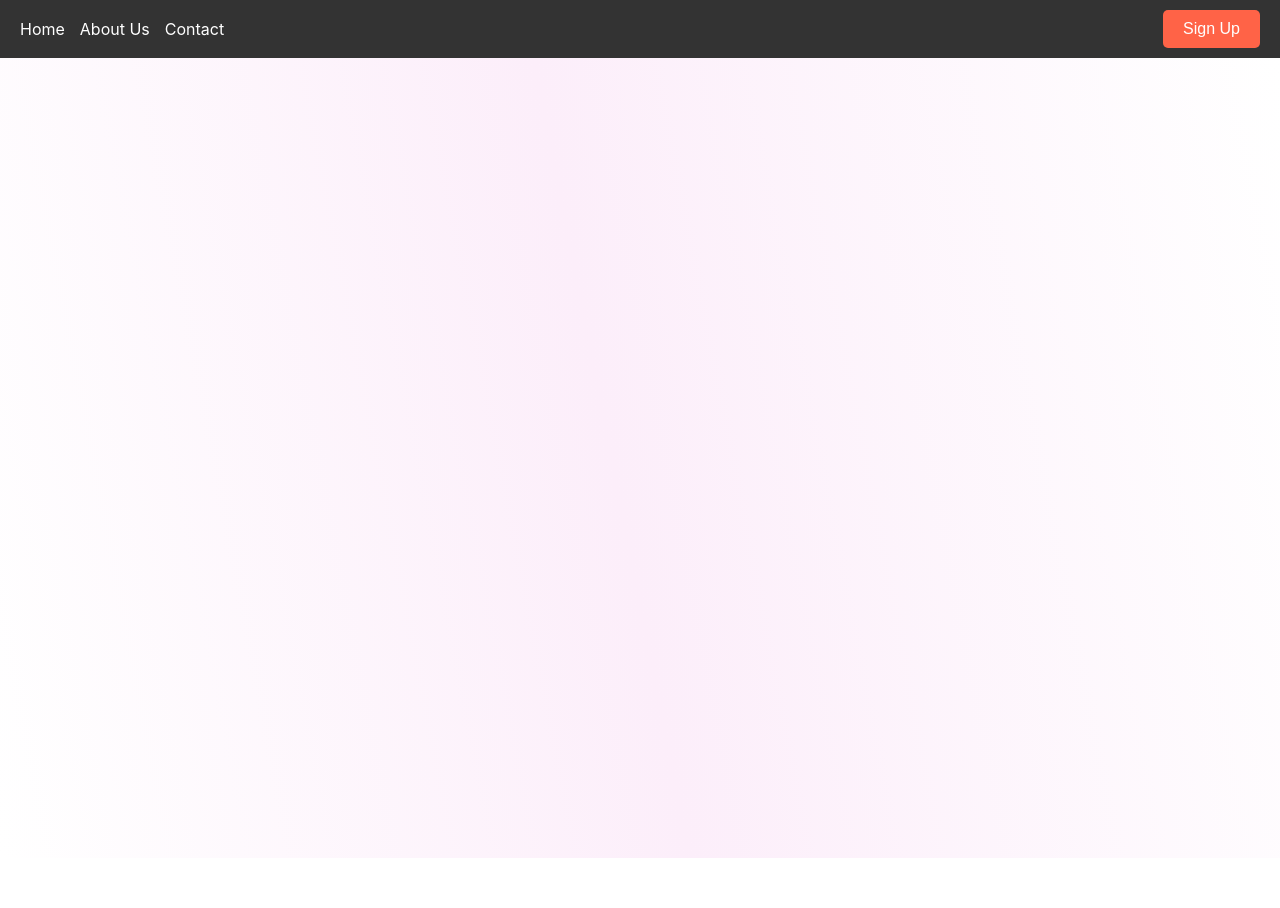
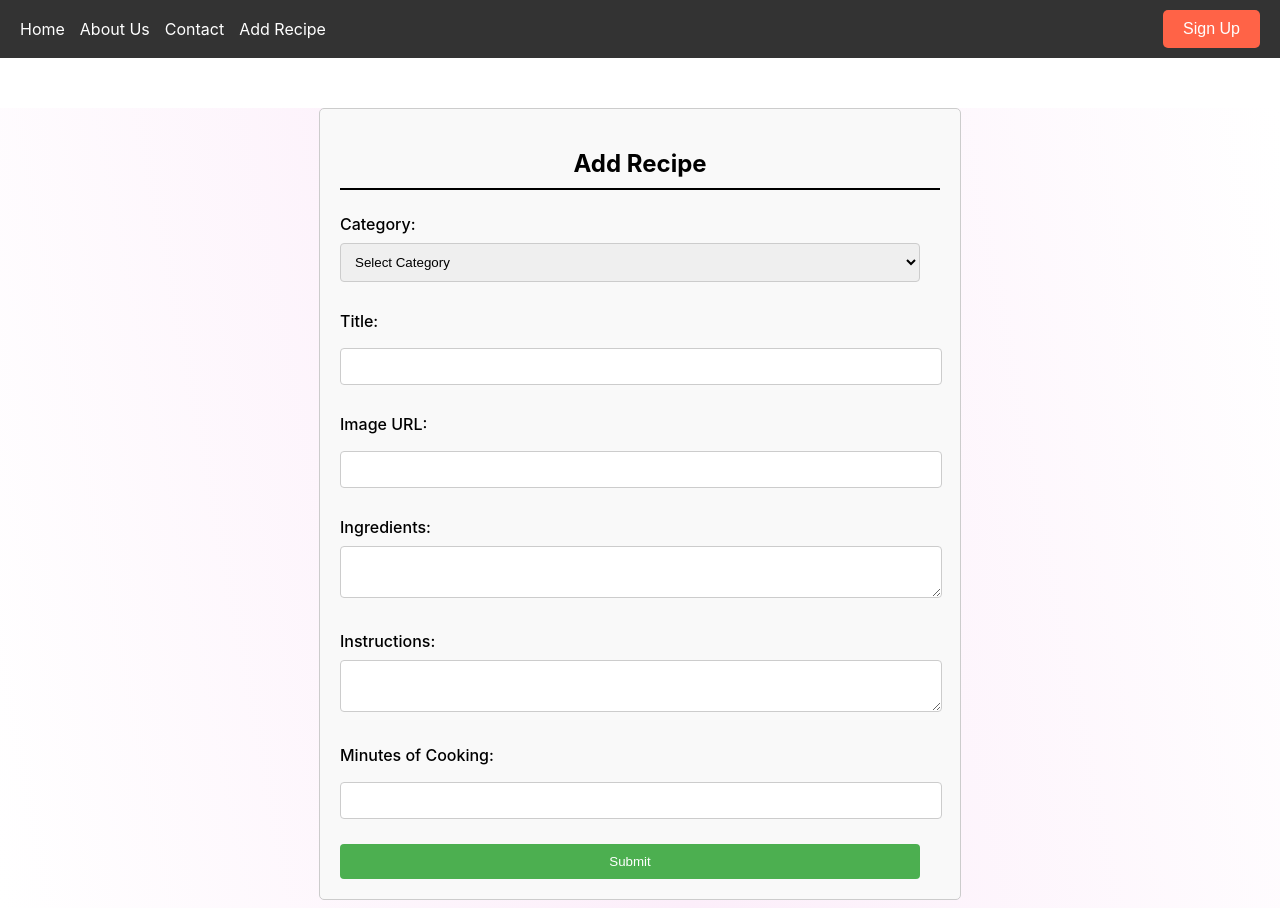
Before and after one commit to shaheen234/Recipe_Realm, a React (Create React App) app in the folder my-app/: page /add-recipe in a window 1280 px wide. Before the commit the page ends 858 px from the top, so only its background shows below. Built offline with nearby package versions, Linux system fonts and the light colour scheme.

Commit message:
Add recipe added, Comment section added

```diff
--- /dev/null
+++ b/my-app/src/AddRecipe.jsx
@@ -0,0 +1,65 @@
+import React, { useState } from 'react';
+import { useNavigate } from 'react-router-dom';
+import './App.css'; // Import the CSS file
+
+const AddRecipe = () => {
+  const [category, setCategory] = useState('');
+  const [title, setTitle] = useState('');
+  const [image, setImage] = useState('');
+  const [ingredients, setIngredients] = useState('');
+  const [instructions, setInstructions] = useState('');
+  const [cookingTime, setCookingTime] = useState('');
+  const navigate = useNavigate();
+
+  const handleSubmit = (e) => {
+    e.preventDefault();
+    // Handle form submission logic here
+    console.log({ category, title, image, ingredients, instructions, cookingTime });
+    navigate('/home'); // Redirect to home after submission
+  }
+
+  return (
+    <div className="add-recipe-container">
+      <h2>Add Recipe</h2>
+      <form className='form-conatiner' onSubmit={handleSubmit}>
+        <div>
+          <label>Category:</label>
+          <select value={category} onChange={(e) => setCategory(e.target.value)} required>
+            <option value="">Select Category</option>
+            <option value="meal">Meal</option>
+            <option value="breakfast">Breakfast</option>
+            <option value="dessert">Dessert</option>
+          </select>
+        </div>
+        <div>
+          <label>Title:</label>
+          <input
+            type="text"
+            value={title}
+            onChange={(e) => setTitle(e.target.value)}
+            required
+          />
+        </div>
+        <div>
+          <label>Image URL:</label>
+          <input type="text" value={image} onChange={(e) => setImage(e.target.value)} required />
+        </div>
+        <div>
+          <label>Ingredients:</label>
+          <textarea value={ingredients} onChange={(e) => setIngredients(e.target.value)} required />
+        </div>
+        <div>
+          <label>Instructions:</label>
+          <textarea value={instructions} onChange={(e) => setInstructions(e.target.value)} required />
+        </div>
+        <div>
+          <label>Minutes of Cooking:</label>
+          <input type="number" value={cookingTime} onChange={(e) => setCookingTime(e.target.value)} required />
+        </div>
+        <button type="submit">Submit</button>
+      </form>
+    </div>
+  );
+}
+
+export default AddRecipe;
--- a/my-app/src/App.css
+++ b/my-app/src/App.css
@@ -1,6 +1,5 @@
 .App {
   text-align: center;
-  display: flex;
   min-height: 100vh;
   align-items: center;
   justify-content: center;
@@ -107,3 +106,118 @@ h1{
   grid-gap:1rem;
 
 }
+
+/*AddRecipe*/
+.add-recipe-container {
+  max-width: 600px;
+  margin: 50px auto;
+  padding: 20px;
+  border: 1px solid #ccc;
+  border-radius: 5px;
+  background-color: #f9f9f9;
+}
+
+.add-recipe-container h2 {
+  margin-bottom: 20px;
+  text-align: center;
+}
+
+.add-recipe-container form div {
+  margin-bottom: 15px;
+}
+
+.add-recipe-container label {
+  display: block;
+  margin-bottom: 5px;
+}
+
+.add-recipe-container input,
+.add-recipe-container textarea,
+.add-recipe-container select {
+  width: 100%;
+  padding: 10px;
+  margin-bottom: 10px;
+  border: 1px solid #ccc;
+  border-radius: 4px;
+}
+
+.add-recipe-container button {
+  display: block;
+  width: 100%;
+  padding: 10px;
+  background-color: #4CAF50;
+  color: white;
+  border: none;
+  border-radius: 4px;
+  cursor: pointer;
+}
+
+.add-recipe-container button:hover {
+  background-color: #45a049;
+}
+
+.form-conatiner{
+  padding-right: 20px;
+}
+
+/*Comment sec*/
+.comments-section-container {
+  display: flex;
+  justify-content: center; /* Center the container horizontally */
+  margin-top: 20px;
+}
+
+.comments-section {
+  max-width: 600px; /* Set a max width for the comment section */
+  width: 100%; /* Ensure it takes full width up to max width */
+  background-color: #cdcdcd; /* Optional: Add background color for better visibility */
+  padding: 20px; /* Optional: Add padding for better spacing */
+  border-radius: 8px; /* Optional: Add border radius for rounded corners */
+  box-shadow: 0 2px 5px rgba(0,0,0,0.1); /* Optional: Add a subtle shadow */
+}
+
+.comment-form {
+  display: flex;
+  flex-direction: column;
+  margin-bottom: 20px;
+}
+
+.comment-form textarea {
+  padding: 10px;
+  margin-bottom: 10px;
+  border: 1px solid #ccc;
+  border-radius: 4px;
+}
+
+.comment-form button {
+  padding: 10px;
+  background-color: #4CAF50;
+  color: white;
+  border: none;
+  border-radius: 4px;
+  cursor: pointer;
+}
+
+.comment-form button:hover {
+  background-color: #45a049;
+}
+
+.comments-list {
+  list-style: none;
+  padding: 0;
+}
+
+.comment-item {
+  border-bottom: 1px solid #ccc;
+  padding: 10px 0;
+}
+
+.comment-item p {
+  margin: 0;
+}
+
+.comment-item span {
+  display: block;
+  font-size: 0.8em;
+  color: #777;
+}
--- a/my-app/src/App.js
+++ b/my-app/src/App.js
@@ -8,6 +8,7 @@ import AboutUs from "./Aboutus";
 import Contact from "./Contacts";
 import HomePage from "./home";
 import PostPage from "./postpage";
+import AddRecipe from "./AddRecipe"; // Import the AddRecipe component
 
 function App() {
   const [currentForm, setCurrentForm] = useState('login');
@@ -24,6 +25,7 @@ function App() {
             <li><Link to="/home">Home</Link></li>
             <li><Link to="/about-us">About Us</Link></li>
             <li><Link to="/contact">Contact</Link></li>
+            <li><Link to="/add-recipe">Add Recipe</Link></li> {/* Add Recipe button */}
           </ul>
           <LoginRegisterButton
             currentForm={currentForm}
@@ -42,6 +44,7 @@ function App() {
           <Route path="/post/:id" element={<PostPage />} />
           <Route path="/login" element={<Login onFormSwitch={toggleForm} />} />
           <Route path="/register" element={<Register onFormSwitch={toggleForm} />} />
+          <Route path="/add-recipe" element={<AddRecipe />} /> {/* Add route for AddRecipe */}
         </Routes>
       </div>
     </Router>
--- a/my-app/src/postpage.jsx
+++ b/my-app/src/postpage.jsx
@@ -1,4 +1,4 @@
-import React from 'react';
+import React, { useState } from 'react';
 import { useParams } from 'react-router-dom';
 
 // Sample posts data
@@ -16,16 +16,55 @@ const posts = [
 const PostPage = () => {
   const { id } = useParams();
   const post = posts.find(post => post.id === parseInt(id));
+  const [comments, setComments] = useState([]);
+  const [commentText, setCommentText] = useState('');
 
   if (!post) {
     return <div>Post not found</div>;
   }
+
+  const handleCommentSubmit = (e) => {
+    e.preventDefault();
+    if (commentText.trim() === '') return;
+
+    const newComment = {
+      id: comments.length + 1,
+      text: commentText,
+      date: new Date().toLocaleString()
+    };
+
+    setComments([...comments, newComment]);
+    setCommentText('');
+  };
 
   return (
     <div>
       <h1>{post.title}</h1>
       <img src={post.imageUrl} alt={post.title} style={{ width: '300px' }} />
       <p>{post.description}</p>
+
+      <div className="comments-section-container"> {/* Add this container */}
+        <div className="comments-section">
+          <h2>Comments</h2>
+          <form onSubmit={handleCommentSubmit} className="comment-form">
+            <textarea
+              value={commentText}
+              onChange={(e) => setCommentText(e.target.value)}
+              placeholder="Add a comment"
+              required
+            />
+            <button type="submit">Submit</button>
+          </form>
+          <ul className="comments-list">
+            {comments.map(comment => (
+              <li key={comment.id} className="comment-item">
+                <p>{comment.text}</p>
+                <span>{comment.date}</span>
+              </li>
+            ))}
+          </ul>
+        </div>
+      </div>
     </div>
   );
 };
```
